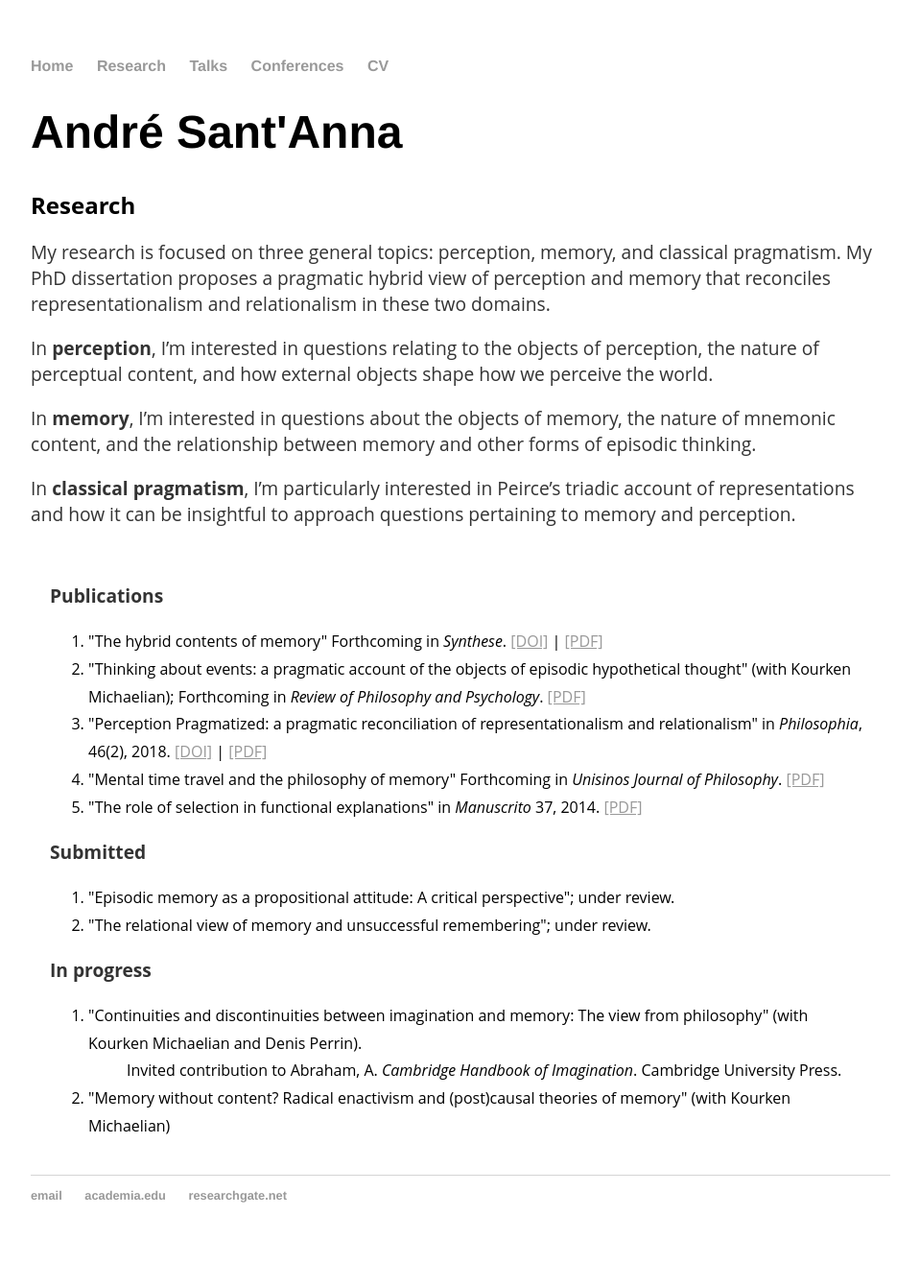
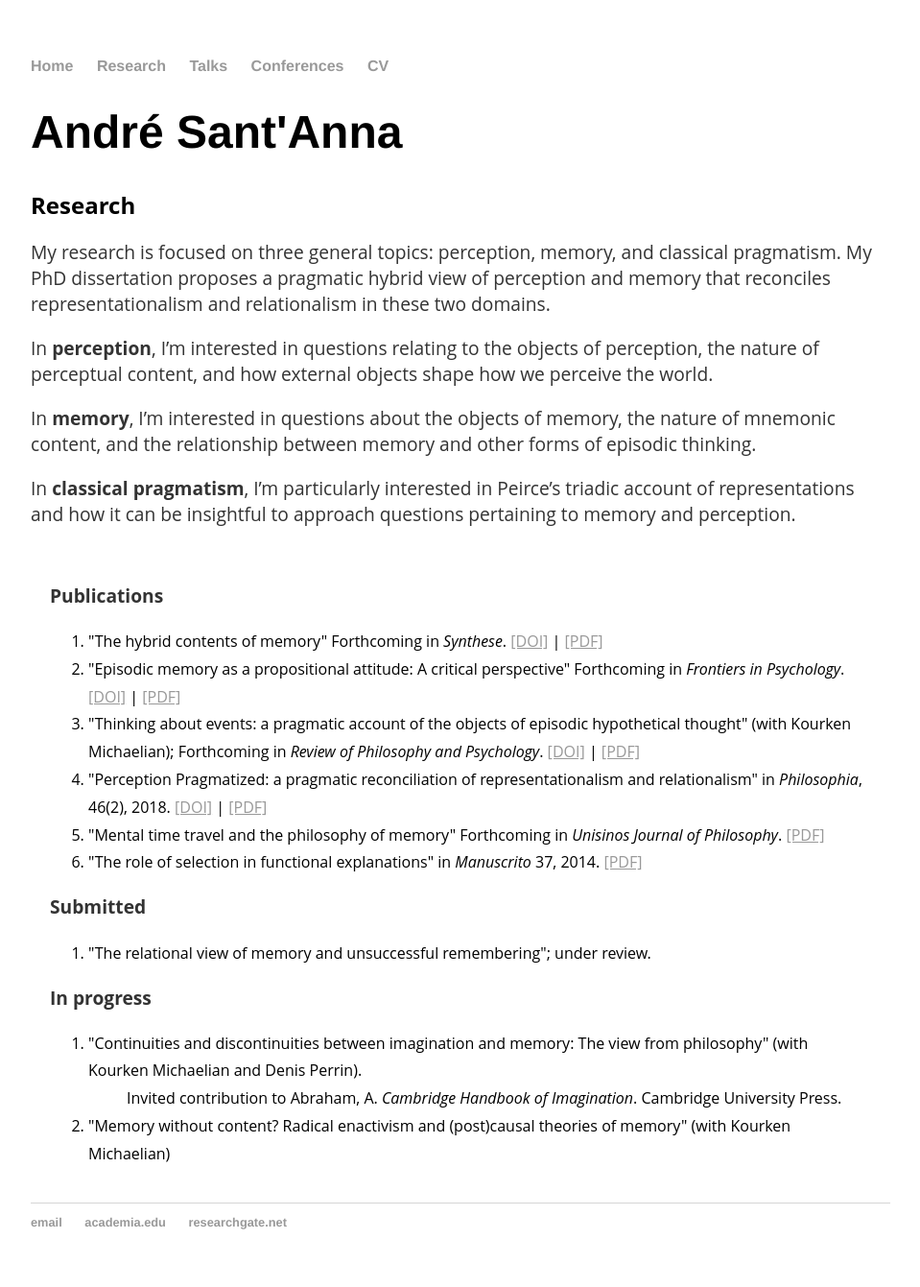
Before and after one commit to andresantanna/andresantanna.github.io, a Jekyll site: the page built from research.html, in a window 1280 px wide. Shown: the whole page at 96% size, without its empty margins (160-1119 px from the left). Built offline with Jekyll 4.4.1, drawn with Linux system fonts in a browser that asks for light colours; comment, search, counter and statistics services are not loaded; before the commit the page ends 1313 px from its top, so only the background shows below that.

Commit message:
Update research.html

```diff
--- a/research.html
+++ b/research.html
@@ -19,17 +19,17 @@ title: André Sant'Anna - Research
 
 
 <ol type="1">
-	<li>"The hybrid contents of memory" Forthcoming in <i>Synthese</i>. <a href="https://doi.org/10.1007/s11229-018-1753-4"><u>[DOI]</u></a> | <a href="/hybrid-contents.pdf"><u>[PDF]</u></a></li>
-	<li>"Thinking about events: a pragmatic account of the objects of episodic hypothetical thought" (with Kourken Michaelian); Forthcoming in <i>Review of Philosophy and Psychology</i>. <a href="/eht-pragmatism-final.pdf"><u>[PDF]</u></a></li>
-	<li>"Perception Pragmatized: a pragmatic reconciliation of representationalism and relationalism" in <i>Philosophia</i>, 46(2), 2018. <a href="https://doi.org/10.1007/s11406-017-9919-8"><u>[DOI]</u></a> | <a href="/perception-pragmatized.pdf"><u>[PDF]</u></a></li>
-	<li>"Mental time travel and the philosophy of memory" Forthcoming in <i>Unisinos Journal of Philosophy</i>. <a href="/memory-mtt.pdf"><u>[PDF]</u></a></li>
+	<li>"The hybrid contents of memory" Forthcoming in <i>Synthese</i>. <a href="https://doi.org/10.1007/s11229-018-1753-4"><u>[DOI]</u></a> | <a href="/papers/hybrid-contents.pdf"><u>[PDF]</u></a></li>
+	<li>"Episodic memory as a propositional attitude: A critical perspective" Forthcoming in <i>Frontiers in Psychology</i>. <a href="https://doi.org/10.3389/fpsyg.2018.01220"><u>[DOI]</u></a> | <a href="/papers/memory-propositional.pdf"><u>[PDF]</u></a></li>
+	<li>"Thinking about events: a pragmatic account of the objects of episodic hypothetical thought" (with Kourken Michaelian); Forthcoming in <i>Review of Philosophy and Psychology</i>. <a href="https://doi.org/10.1007/s13164-018-0391-6"><u>[DOI]</u></a> | <a href="/papers/eht-pragmatism-final.pdf"><u>[PDF]</u></a></li>
+	<li>"Perception Pragmatized: a pragmatic reconciliation of representationalism and relationalism" in <i>Philosophia</i>, 46(2), 2018. <a href="https://doi.org/10.1007/s11406-017-9919-8"><u>[DOI]</u></a> | <a href="/paper/sperception-pragmatized.pdf"><u>[PDF]</u></a></li>
+	<li>"Mental time travel and the philosophy of memory" Forthcoming in <i>Unisinos Journal of Philosophy</i>. <a href="/papers/memory-mtt.pdf"><u>[PDF]</u></a></li>
 	<li>"The role of selection in functional explanations" in <i>Manuscrito</i> 37, 2014. <a href="http://www.scielo.br/pdf/man/v37n2/0100-6045-man-2014005000001.pdf"><u>[PDF]</u></a></li>
 </ol>
 
 <p><b>Submitted</b><br>
 
 	<ol type="1">
-	<li>"Episodic memory as a propositional attitude: A critical perspective"; under review.</li>
 	<li>"The relational view of memory and unsuccessful remembering"; under review.</li>
 	</ol>
 
```
